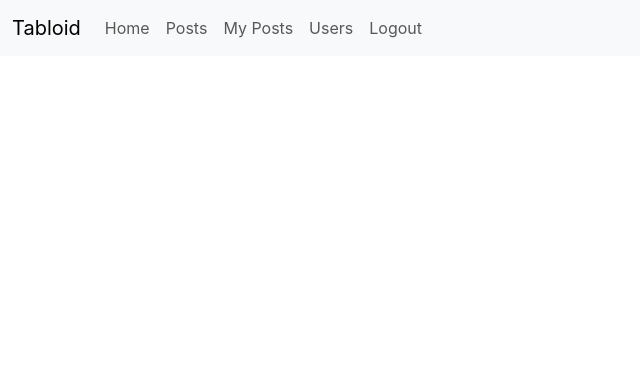
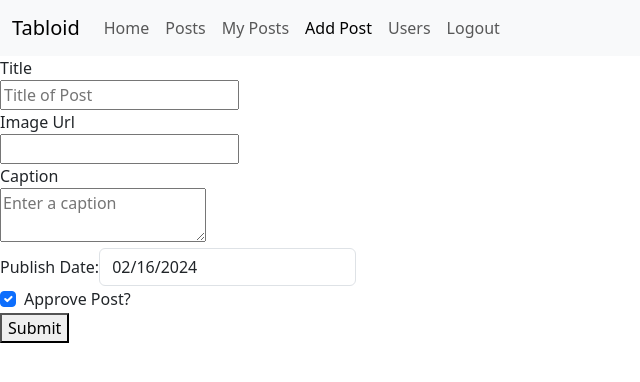
Before and after one commit to CeeFM/Tabloid, a React (Create React App) app in the folder TabloidFullStack/TabloidFullStack/client/tabloid/: page /addpost in a window 1280 px wide. Shown: the top 382 px of the page, without its empty margins (0-640 px from the left). Built offline with nearby package versions, Linux system fonts and the light colour scheme; sample sign-in values are in the browser's storage.

Commit message:
working on add form

```diff
--- a/TabloidFullStack/TabloidFullStack/client/tabloid/package.json
+++ b/TabloidFullStack/TabloidFullStack/client/tabloid/package.json
@@ -9,6 +9,7 @@
     "@testing-library/user-event": "^13.5.0",
     "bootstrap": "^5.3.2",
     "react": "^18.2.0",
+    "react-datepicker": "^6.1.0",
     "react-dom": "^18.2.0",
     "react-router-dom": "^6.22.0",
     "react-scripts": "5.0.1",
--- a/TabloidFullStack/TabloidFullStack/client/tabloid/src/Managers/PostManager.js
+++ b/TabloidFullStack/TabloidFullStack/client/tabloid/src/Managers/PostManager.js
@@ -20,6 +20,16 @@ const updatePostState = () => {
       });
 };
 
+export const addPost = (singlePost) => {
+  return fetch(baseUrl, {
+    method: "POST",
+    headers: {
+      "Content-Type": "application/json",
+    },
+    body: JSON.stringify(singlePost),
+  });
+};
+
 export const getPost = (id, updatePostState) => {
   return fetch(`https://localhost:5001/api/Post/post/${id}`).then((res) => res.json())
   .then(updatePostState)
--- a/TabloidFullStack/TabloidFullStack/client/tabloid/src/components/ApplicationViews.js
+++ b/TabloidFullStack/TabloidFullStack/client/tabloid/src/components/ApplicationViews.js
@@ -5,6 +5,7 @@ import UserProfileList from "./UserProfileList";
 import PostList from "./posts/PostList";
 import UserPostList from "./posts/MyPostList";
 import PostDetails from "./posts/PostDetails";
+import PostForm from "./posts/PostForm";
 
 export default function ApplicationViews() {
 
@@ -14,6 +15,7 @@ export default function ApplicationViews() {
         <Route path="/" element={<Hello />} />
         <Route path="/users" element={<UserProfileList />} />
         <Route path="/posts" element={<PostList />} />
+        <Route path="/addpost" element={<PostForm />} />
         <Route path="/posts/:id" element={<PostDetails/>} />
         <Route path="/userposts" element={<UserPostList />} />
       </Routes>
--- a/TabloidFullStack/TabloidFullStack/client/tabloid/src/components/Header.js
+++ b/TabloidFullStack/TabloidFullStack/client/tabloid/src/components/Header.js
@@ -34,6 +34,9 @@ export default function Header({ isLoggedIn, setIsLoggedIn }) {
                 <NavItem>
                   <NavLink tag={RRNavLink} to="/userposts">My Posts</NavLink>
                 </NavItem>
+                <NavItem>
+                  <NavLink tag={RRNavLink} to="/addpost">Add Post</NavLink>
+                </NavItem>
               </>
             }
           </Nav>
--- /dev/null
+++ b/TabloidFullStack/TabloidFullStack/client/tabloid/src/components/posts/PostForm.js
@@ -0,0 +1,143 @@
+import React from 'react';
+import 'bootstrap/dist/css/bootstrap.min.css';
+import { useState } from 'react';
+import { addPost } from '../../Managers/PostManager';
+import { useNavigate } from "react-router-dom";
+import DatePicker from 'react-datepicker';
+import 'react-datepicker/dist/react-datepicker.css';
+
+
+export const PostForm = () => {
+
+    const localTabloidUser = localStorage.getItem("userProfile");
+    const tabloidUserObject = JSON.parse(localTabloidUser);
+
+    const [postEntry, setPostEntry] = useState({
+        Title: "",
+        ImageLocation: "",
+        Content: "",
+        UserProfileId: tabloidUserObject.id,
+        CategoryId: "",
+        IsApproved: true,
+        CreateDateTime: new Date(),
+        PublishDateTime: new Date(),
+    })
+
+    const handleControlledInputChange = (e) => {
+
+        const newPostEntry = { ...postEntry }
+
+        newPostEntry[`${e.target.name}`] = e.target.value
+
+        setPostEntry(newPostEntry)
+    }
+
+    const handleCheckboxChange = (e) => {
+        const newPostEntry = { ...postEntry };
+        newPostEntry.IsApproved = e.target.checked;
+        setPostEntry(newPostEntry);
+    };
+
+    const updatePostState = () => {
+        // Fetch the updated list of posts from the backend or update the existing state
+        // Example: You can fetch the updated list of posts from the backend and set it as the new state
+        fetch('/api/posts') // Assuming this endpoint retrieves all posts
+            .then(response => response.json())
+            .then(postsData => {
+                // Update the component state with the new list of posts
+                setPostEntry(postsData); // Assuming setPosts is your state update function
+            })
+            .catch(error => {
+                console.error('Error fetching posts:', error);
+            });
+    };
+
+    const navigate = useNavigate();
+
+    const saveEntry = (e) => {
+        e.preventDefault()
+
+        const entryToSend = {
+            ...postEntry,
+            UserProfileId: tabloidUserObject.id,
+            CreateDateTime: new Date(),
+        }
+
+        entryToSend.UserProfileId = 1
+
+        addPost(entryToSend)
+            .then((p) => {
+                // Navigate the user back to the home route
+                navigate("/");
+            })
+
+            .then(setPostEntry({
+                Title: "",
+                ImageLocation: "",
+                Content: "",
+                UserProfileId: tabloidUserObject.id,
+                CategoryId: "",
+                IsApproved: true,
+                CreateDateTime: new Date(),
+                PublishDateTime: new Date(),
+            }))
+
+            .then(updatePostState)
+
+            .catch(error => {
+                console.error('Error adding post:', error);
+                // Handle errors here, such as displaying an error message to the user
+            });
+    }
+
+    return (
+
+        <form id="postForm" onSubmit={saveEntry}>
+            <div className="field">
+                <label className="label">Title</label>
+                <div className="control">
+                    <input name="Title" className="input" type="text" placeholder="Title of Post" value={postEntry.Title} onChange={handleControlledInputChange} />
+                </div>
+            </div>
+            <div className="field">
+                <label className="label">Image Url</label>
+                <div className="control">
+                    <input className="input" type="text" name="ImageLocation" value={postEntry.ImageLocation} onChange={handleControlledInputChange} />
+                </div>
+            </div>
+            <div className="field">
+                <label className="label">Caption</label>
+                <div className="control">
+                    <textarea name="Content" className="text" placeholder="Enter a caption" value={postEntry.Content} onChange={handleControlledInputChange}></textarea>
+                </div>
+            </div>
+            <div className="form-outline datepicker">
+            <label htmlFor="PublishDateTime" className="form-label">Publish Date: </label>
+                <DatePicker
+                    selected={postEntry.PublishDateTime}
+                    onChange={(date) => setPostEntry({ ...postEntry, PublishDateTime: date })}
+                    className="form-control"
+                />
+            </div>
+            <div className="form-check">
+                <input
+                    className="form-check-input"
+                    type="checkbox"
+                    name="IsApproved"
+                    checked={postEntry.IsApproved}
+                    onChange={handleCheckboxChange}
+                />
+                <label className="form-check-label" htmlFor="flexCheckDefault">
+                    Approve Post?
+                </label>
+            </div>
+            <div className="control">
+                <button id="submitbutton" type="submit" className="button is-primary" onClick={saveEntry}>Submit</button>
+            </div>
+
+        </form>
+
+    )
+}
+
+export default PostForm;
```
Also changed, not shown: 1 other file (tests, documents, lock files or other folders).
